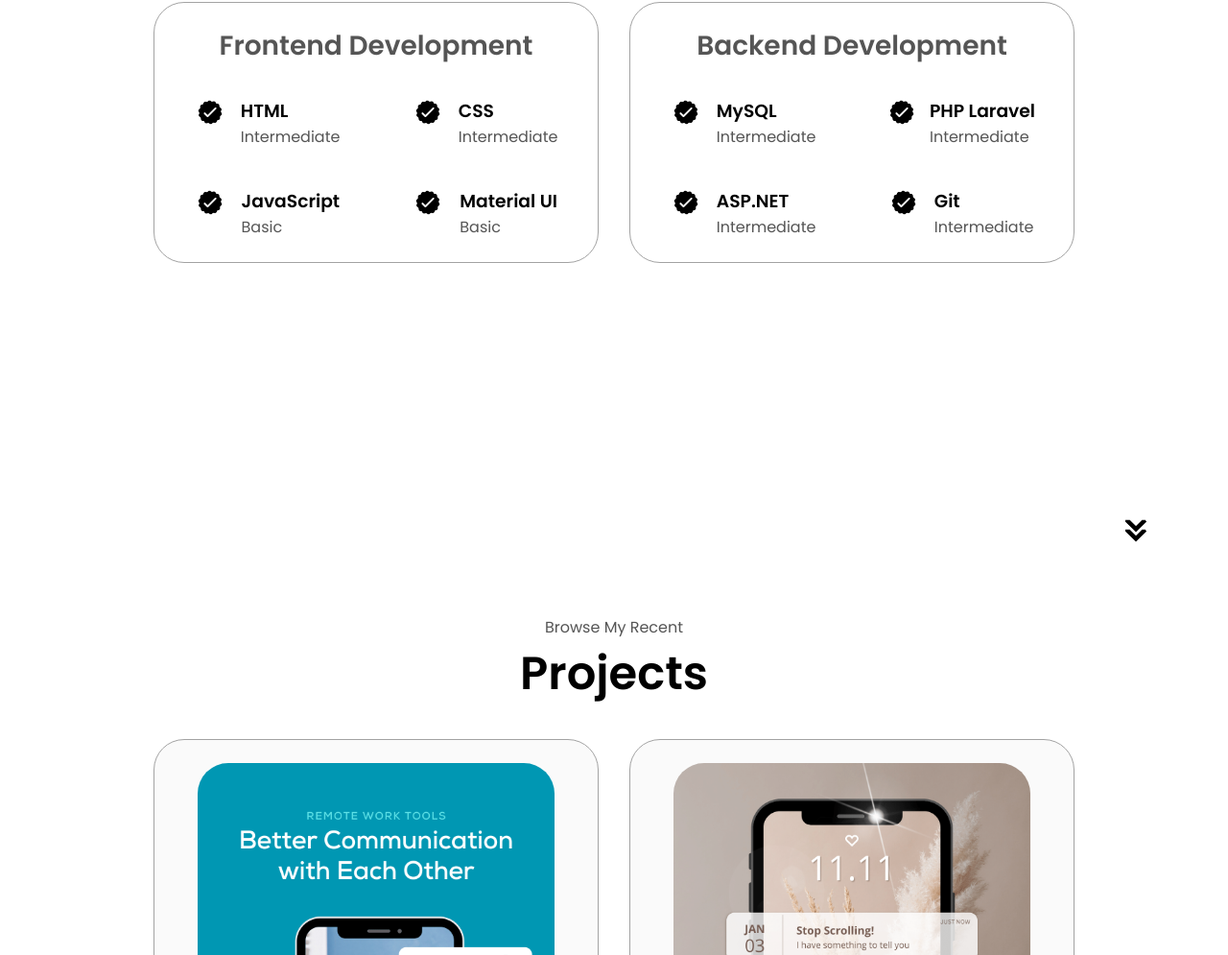
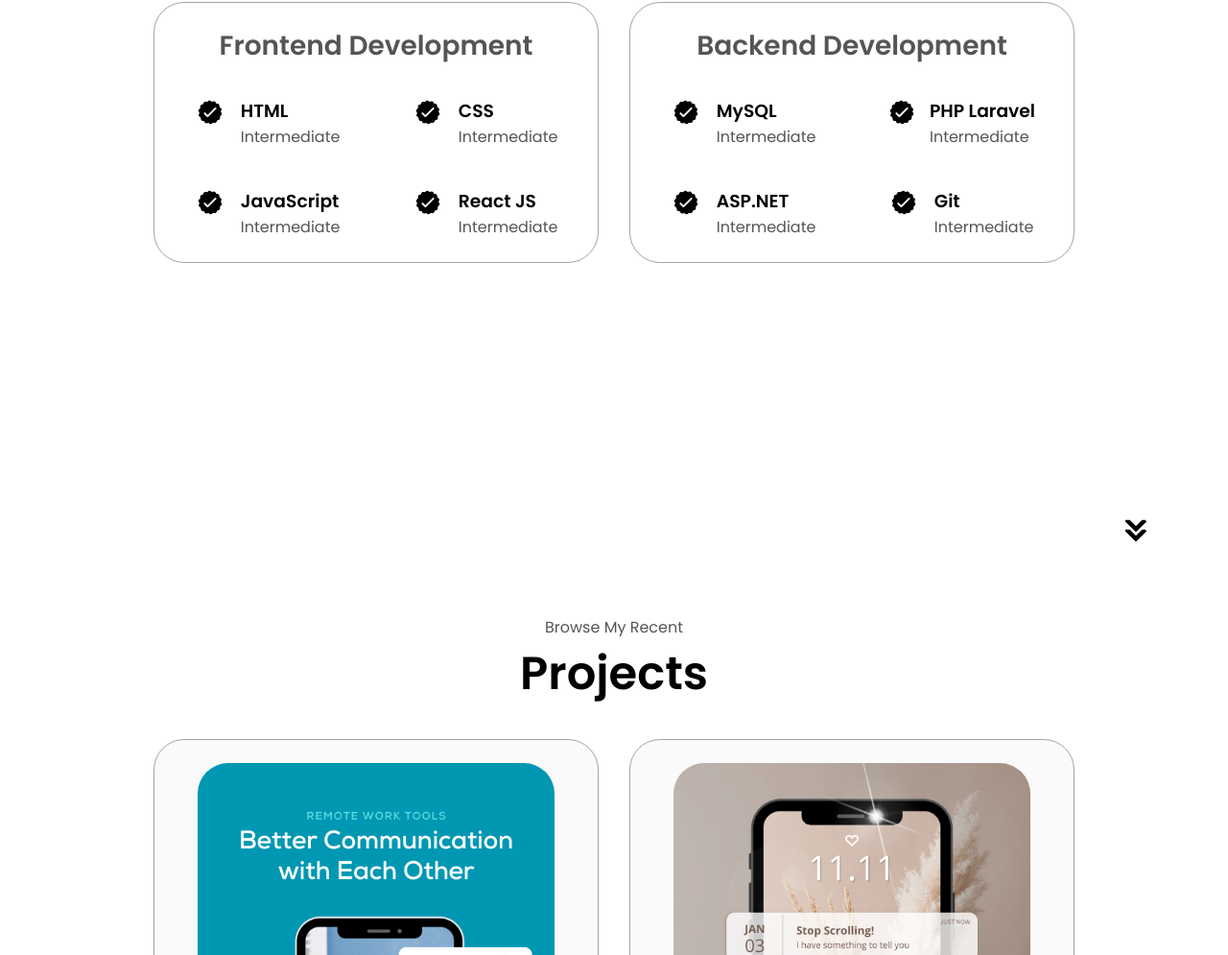
Before and after one commit to halimhaidar/halimhaidar.github.io, a plain HTML site: page index.html in a window 1280 px wide. Shown: the part 1823-2818 px from the top of the page at 96% size. Drawn offline with Linux system fonts and the light colour scheme.

Commit message:
change material UI

```diff
--- a/index.html
+++ b/index.html
@@ -155,7 +155,7 @@
                 />
                 <div>
                   <h3>JavaScript</h3>
-                  <p>Basic</p>
+                  <p>Intermediate</p>
                 </div>
               </article>
               <article>
@@ -165,8 +165,8 @@
                   class="icon"
                 />
                 <div>
-                  <h3>Material UI</h3>
-                  <p>Basic</p>
+                  <h3>React JS</h3>
+                  <p>Intermediate</p>
                 </div>
               </article>
             </div>
```
